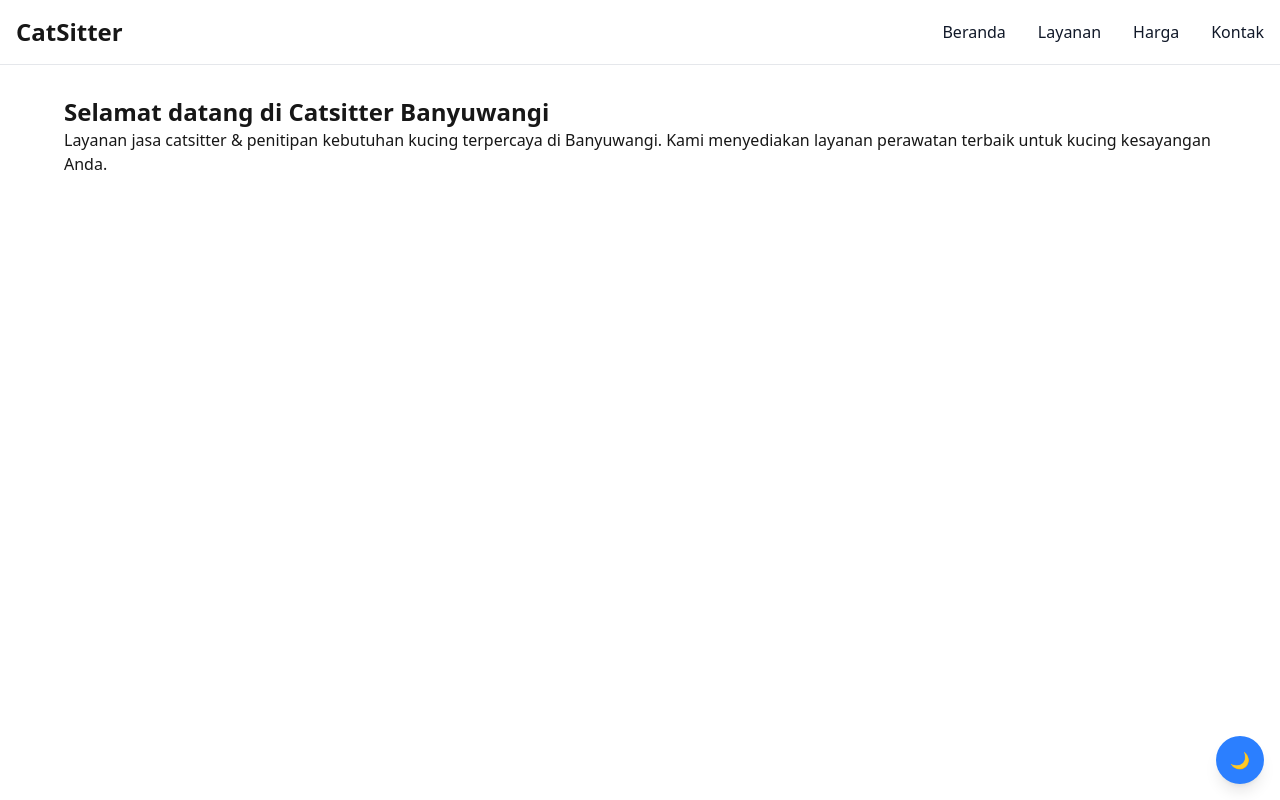
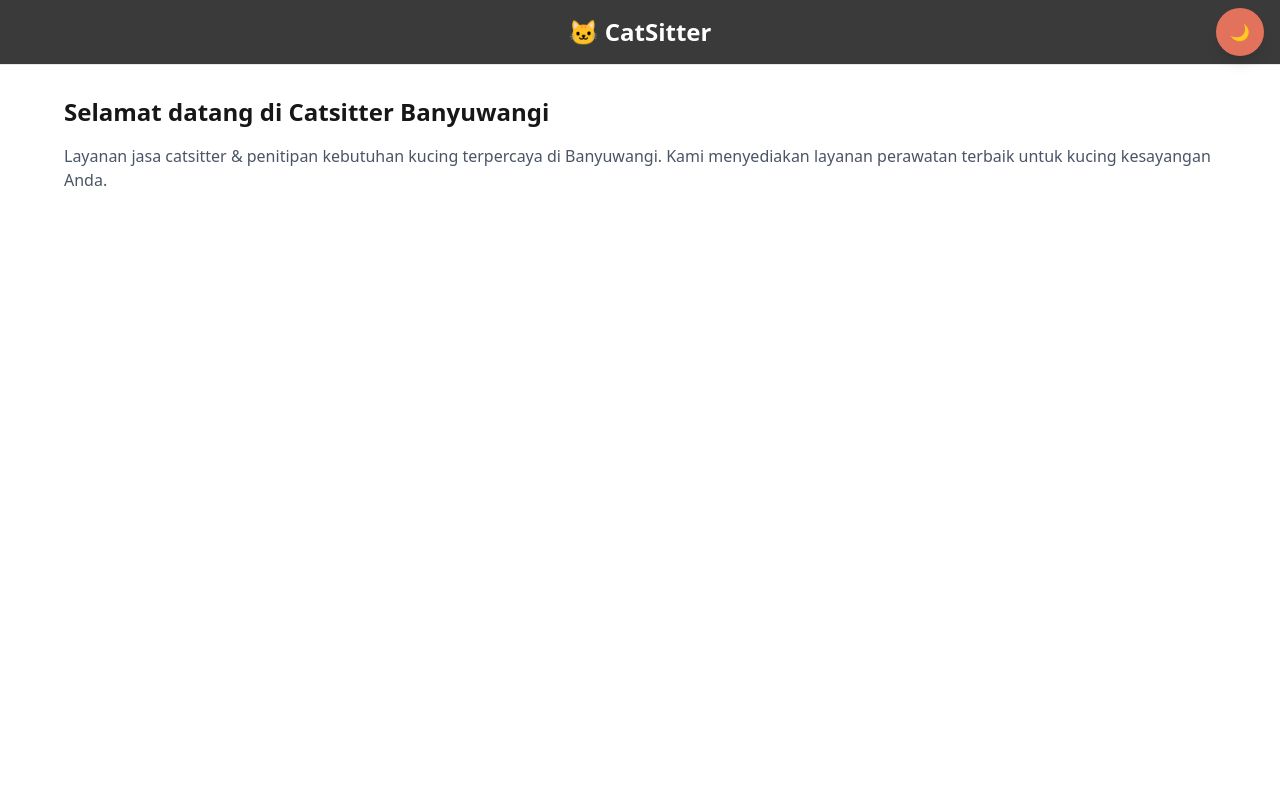
Before and after one commit to catsitterbanyuwangi/catsitterbanyuwangi.github.io, a Next.js app: page / in a window 1280 px wide. Built offline with nearby package versions, Linux system fonts and the light colour scheme.

Commit message:
[refactor] simplify design for navbar to support single page website

```diff
--- a/src/app/components/Navbar.jsx
+++ b/src/app/components/Navbar.jsx
@@ -1,84 +1,36 @@
 "use client";
 
-import { useState } from "react";
+import { useState, useEffect } from "react";
+import ThemeToggle from "@/app/components/ThemeToggle";
 
 export default function Navbar() {
   const [isMenuOpen, setIsMenuOpen] = useState(false);
 
-  const navLinks = [
-    { name: "Beranda", href: "#" },
-    { name: "Layanan", href: "#layanan" },
-    { name: "Harga", href: "#harga" },
-    { name: "Kontak", href: "#kontak" },
-  ];
-
-  const toggleMenu = () => {
-    setIsMenuOpen(!isMenuOpen);
-  };
+  useEffect(() => {
+    const handleResize = () => {
+      if (window.innerWidth >= 768) {
+        setIsMenuOpen(false);
+      }
+    };
+    window.addEventListener("resize", handleResize);
+    return () => window.removeEventListener("resize", handleResize);
+  }, []);
 
   return (
-    <nav className="bg-white dark:bg-gray-900 fixed w-full z-20 top-0 start-0 border-b border-gray-200 dark:border-gray-600">
-      <div className="max-w-screen-xl flex flex-wrap items-center justify-between mx-auto p-4">
-        {/* Logo */}
-        <a href="#" className="flex items-center space-x-3 rtl:space-x-reverse">
-          <span className="self-center text-2xl font-semibold whitespace-nowrap dark:text-white">CatSitter</span>
+    <nav
+      className="bg-[#3A3A3A] fixed w-full z-20 top-0 start-0 border-b border-gray-200 dark:border-gray-600"
+      role="navigation"
+      aria-label="Main navigation">
+      <div className="max-w-screen-xl flex items-center justify-center mx-auto p-4 relative">
+        {/* Logo - Tengah */}
+        <a href="#" className="flex items-center transition-colors duration-200 hover:text-[#e2725b]">
+          <span className="text-2xl font-semibold whitespace-nowrap text-white">🐱 CatSitter</span>
         </a>
 
-        {/* Hamburger Menu (Mobile) */}
-        <button
-          onClick={toggleMenu}
-          type="button"
-          className="inline-flex items-center p-2 w-10 h-10 justify-center text-sm text-gray-500 rounded-lg md:hidden hover:bg-gray-100 focus:outline-none focus:ring-2 focus:ring-gray-200 dark:text-gray-400 dark:hover:bg-gray-700 dark:focus:ring-gray-600"
-          aria-expanded={isMenuOpen}>
-          <span className="sr-only">Open main menu</span>
-          <svg
-            className="w-5 h-5"
-            aria-hidden="true"
-            xmlns="http://www.w3.org/2000/svg"
-            fill="none"
-            viewBox="0 0 17 14">
-            <path
-              stroke="currentColor"
-              strokeLinecap="round"
-              strokeLinejoin="round"
-              strokeWidth="2"
-              d="M1 1h15M1 7h15M1 13h15"
-            />
-          </svg>
-        </button>
-
-        {/* Desktop Menu */}
-        <div className="hidden w-full md:block md:w-auto">
-          <ul className="flex flex-col p-4 md:p-0 mt-4 font-medium border border-gray-100 rounded-lg bg-gray-50 md:space-x-8 rtl:space-x-reverse md:flex-row md:mt-0 md:border-0 md:bg-white dark:bg-gray-800 md:dark:bg-gray-900 dark:border-gray-700">
-            {navLinks.map((link) => (
-              <li key={link.name}>
-                <a
-                  href={link.href}
-                  className="block py-2 px-3 text-gray-900 rounded hover:bg-gray-100 md:hover:bg-transparent md:hover:text-blue-700 md:p-0 dark:text-white md:dark:hover:text-blue-500 dark:hover:bg-gray-700 dark:hover:text-white md:dark:hover:bg-transparent dark:border-gray-700">
-                  {link.name}
-                </a>
-              </li>
-            ))}
-          </ul>
+        {/* Theme Toggle - Kanan */}
+        <div className="absolute right-4">
+          <ThemeToggle />
         </div>
-
-        {/* Mobile Menu */}
-        {isMenuOpen && (
-          <div className="w-full md:hidden">
-            <ul className="flex flex-col p-4 md:p-0 mt-4 font-medium border border-gray-100 rounded-lg bg-gray-50 md:space-x-8 rtl:space-x-reverse md:flex-row md:mt-0 md:border-0 md:bg-white dark:bg-gray-800 md:dark:bg-gray-900 dark:border-gray-700">
-              {navLinks.map((link) => (
-                <li key={link.name}>
-                  <a
-                    href={link.href}
-                    className="block py-2 px-3 text-gray-900 rounded hover:bg-gray-100 md:hover:bg-transparent md:hover:text-blue-700 md:p-0 dark:text-white md:dark:hover:text-blue-500 dark:hover:bg-gray-700 dark:hover:text-white md:dark:hover:bg-transparent dark:border-gray-700"
-                    onClick={() => setIsMenuOpen(false)}>
-                    {link.name}
-                  </a>
-                </li>
-              ))}
-            </ul>
-          </div>
-        )}
       </div>
     </nav>
   );
--- a/src/app/components/ThemeToggle.jsx
+++ b/src/app/components/ThemeToggle.jsx
@@ -26,7 +26,7 @@ export default function ThemeToggle() {
   return (
     <button
       onClick={toggleTheme}
-      className="p-3 rounded-full bg-blue-500 dark:bg-blue-700 text-white hover:bg-blue-600 dark:hover:bg-blue-800 transition-all shadow-lg w-12 h-12 flex items-center justify-center">
+      className="p-3 rounded-full bg-[#e2725b] text-white hover:bg-[#d1654f] transition-all shadow-lg w-12 h-12 flex items-center justify-center">
       {theme === "light" ? "🌙" : "☀️"}
     </button>
   );
--- a/src/app/globals.css
+++ b/src/app/globals.css
@@ -4,11 +4,13 @@
 :root {
   --background: #ffffff;
   --foreground: #171717;
+  --navbar-bg: #3a3a3a;
 }
 
 .dark {
   --background: #0a0a0a;
   --foreground: #ededed;
+  --navbar-bg: #3a3a3a;
 }
 
 body {
@@ -16,6 +18,10 @@ body {
   color: var(--foreground);
   font-family: system-ui, -apple-system, BlinkMacSystemFont, "Segoe UI", Roboto, Oxygen, Ubuntu, Cantarell, "Open Sans",
     "Helvetica Neue", sans-serif;
+}
+
+nav {
+  background-color: var(--navbar-bg) !important;
 }
 
 @media (max-width: 767px) {
--- a/src/app/page.js
+++ b/src/app/page.js
@@ -1,20 +1,15 @@
 "use client";
 
 import Navbar from "@/app/components/Navbar";
-import ThemeToggle from "@/app/components/ThemeToggle";
 
 export default function Home() {
   return (
     <main>
       <Navbar />
 
-      <div className="fixed bottom-4 right-4 z-50">
-        <ThemeToggle />
-      </div>
-
       <section className="pt-20 px-16 md:pt-24">
         <h1 className="text-2xl font-bold">Selamat datang di Catsitter Banyuwangi</h1>
-        <p>
+        <p className="mt-4 text-gray-600 dark:text-gray-300">
           Layanan jasa catsitter & penitipan kebutuhan kucing terpercaya di Banyuwangi. Kami menyediakan layanan
           perawatan terbaik untuk kucing kesayangan Anda.
         </p>
```
